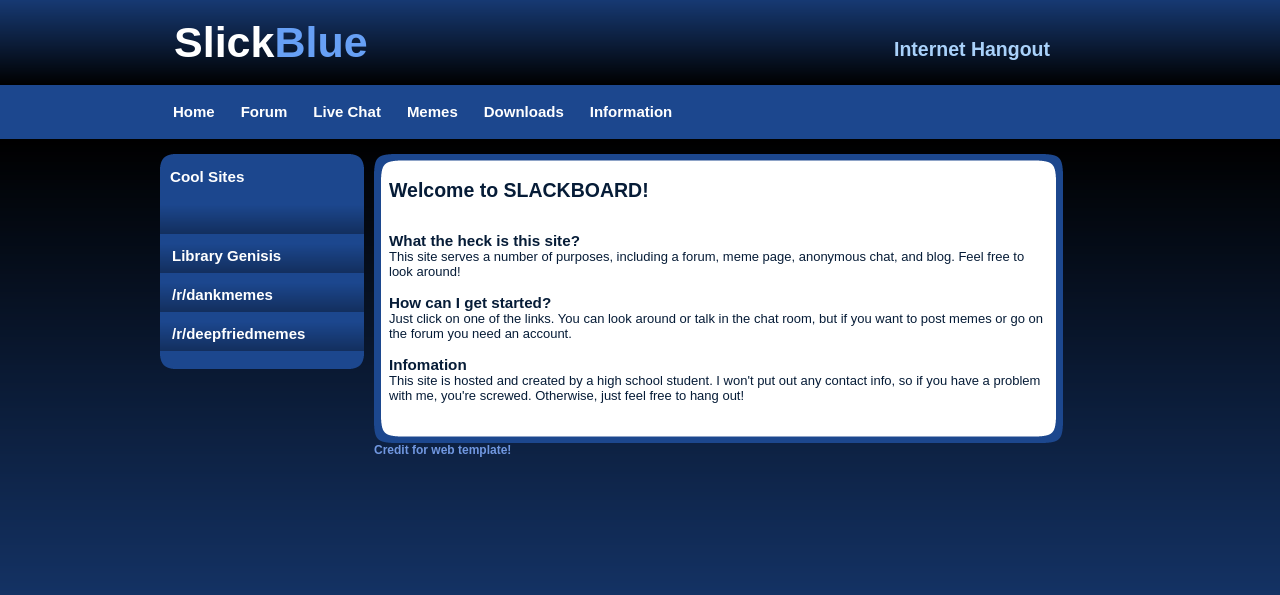
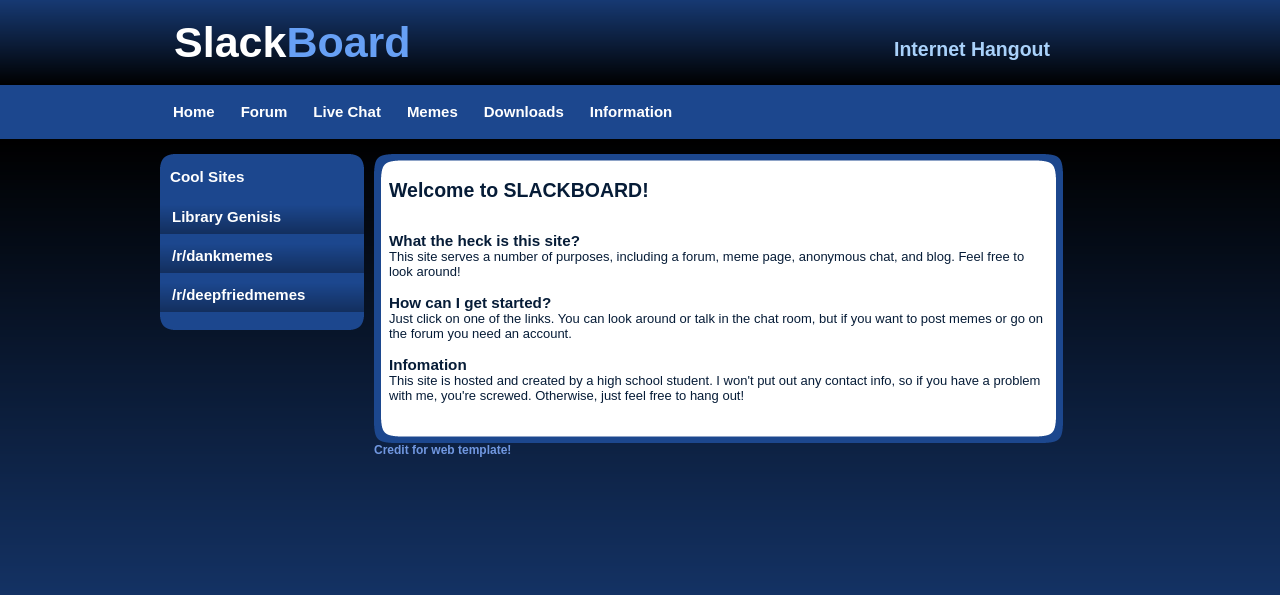
Before and after one commit to RazeLighter777/PersonalWebServer, a PHP site: page / in a window 1280 px wide. Shown: the top 595 px of the page. Run offline with PHP 8.4, Linux system fonts and the light colour scheme.

Commit message:
Adjusted layout text

```diff
--- a/index.php
+++ b/index.php
@@ -9,7 +9,7 @@
 <body>
 <div id="container">
 		<div id="header">
-        	<h1>Slick<span class="off">Blue</span></h1>
+        	<h1>Slack<span class="off">Board</span></h1>
             <h2>Internet Hangout</h2>
         </div>
 
@@ -20,7 +20,7 @@
                 <li class="menuitem"><a href="#">Live Chat</a></li>
                 <li class="menuitem"><a href="#">Memes</a></li>
                 <li class="menuitem"><a href="#">Downloads</a></li>
-              <li class="menuitem"><a href="#">Information</a></li>
+              <li class="menuitem"><a href="information.html">Information</a></li>
             </ul>
         </div>
 
@@ -31,9 +31,7 @@
 				<div id="leftmenu_main">
 
                 <h3>Cool Sites</h3>
-
                 <ul>
-                    <li><a href="#"></a></li>
                     <li><a href="#">Library Genisis</a></li>
                     <li><a href="#">/r/dankmemes</a></li>
                     <li><a href="#">/r/deepfriedmemes</a></li>
```
